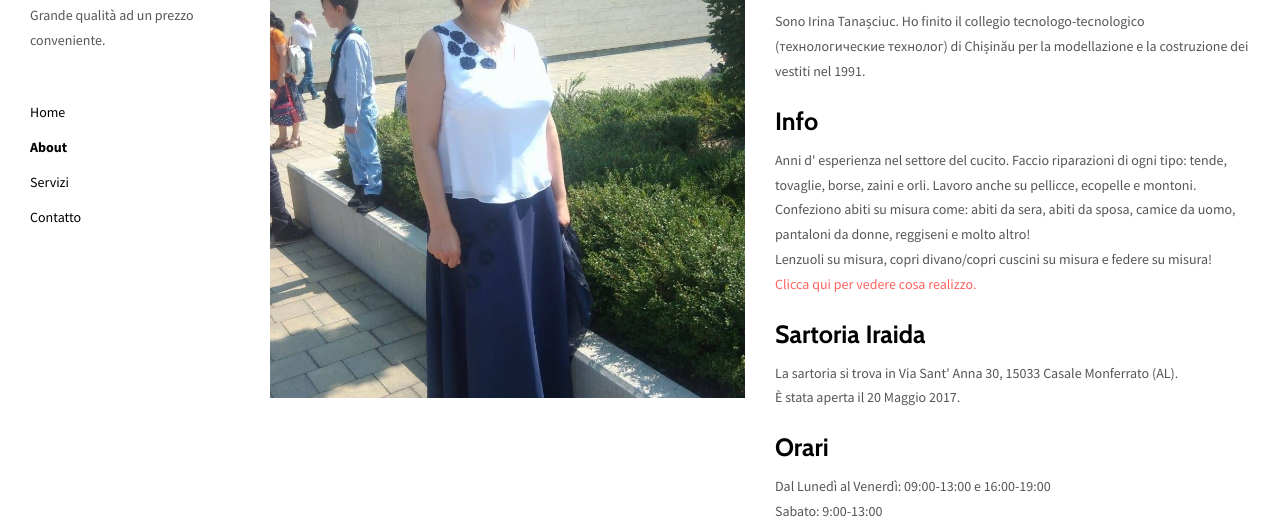
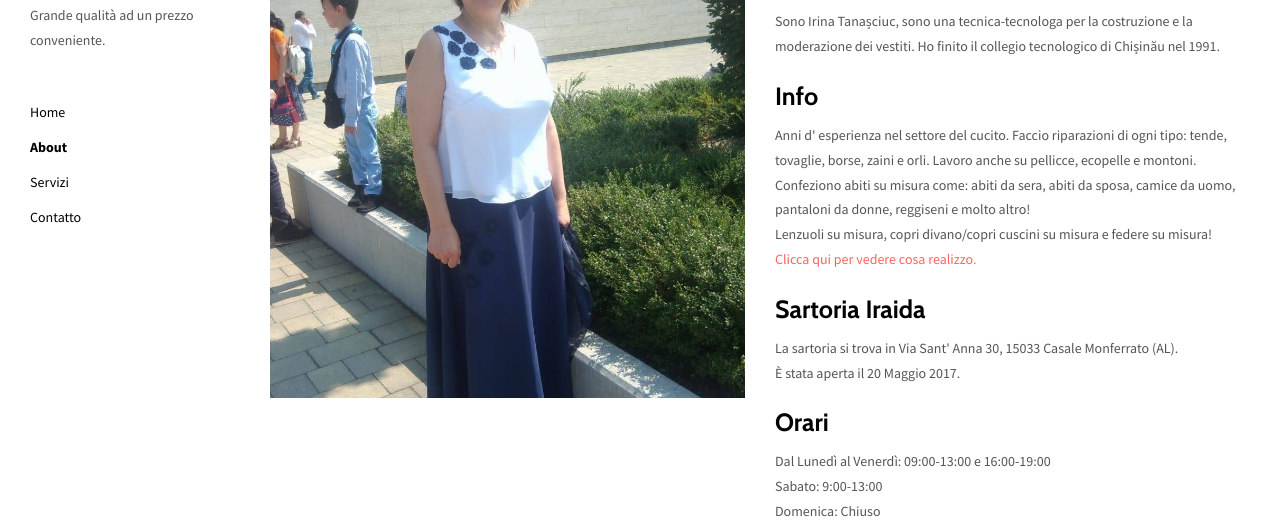
Before and after one commit to anasolomon/sartoriairaida, a plain HTML site: page about.html in a window 1280 px wide. Shown: the part 105-634 px from the top of the page. Drawn offline with nearby package versions, Linux system fonts and the light colour scheme.

Commit message:
Add files via upload

```diff
--- a/about.html
+++ b/about.html
@@ -82,7 +82,7 @@
   <div class="col-xs-12 col-md-6">
     <h1>Su di me</h1>
 
-    <p>Sono Irina Tanașciuc. Ho finito il collegio tecnologo-tecnologico (технологические технолог) di Chișinău per la modellazione e la costruzione dei vestiti nel 1991.</p>
+    <p>Sono Irina Tanașciuc, sono una tecnica-tecnologa per la costruzione e la moderazione dei vestiti. Ho finito il collegio tecnologico di Chișinău nel 1991.</p>
 
     <h3>Info  </h3>
 
```
